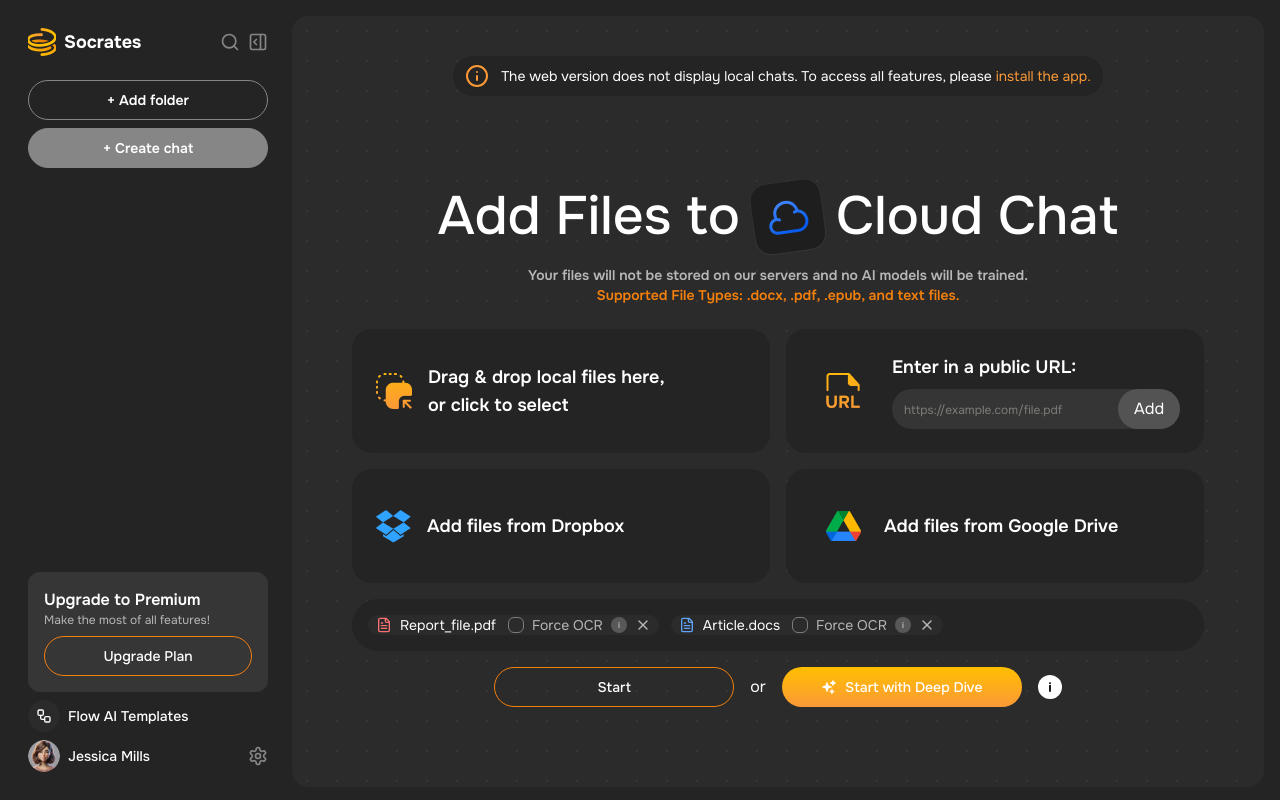
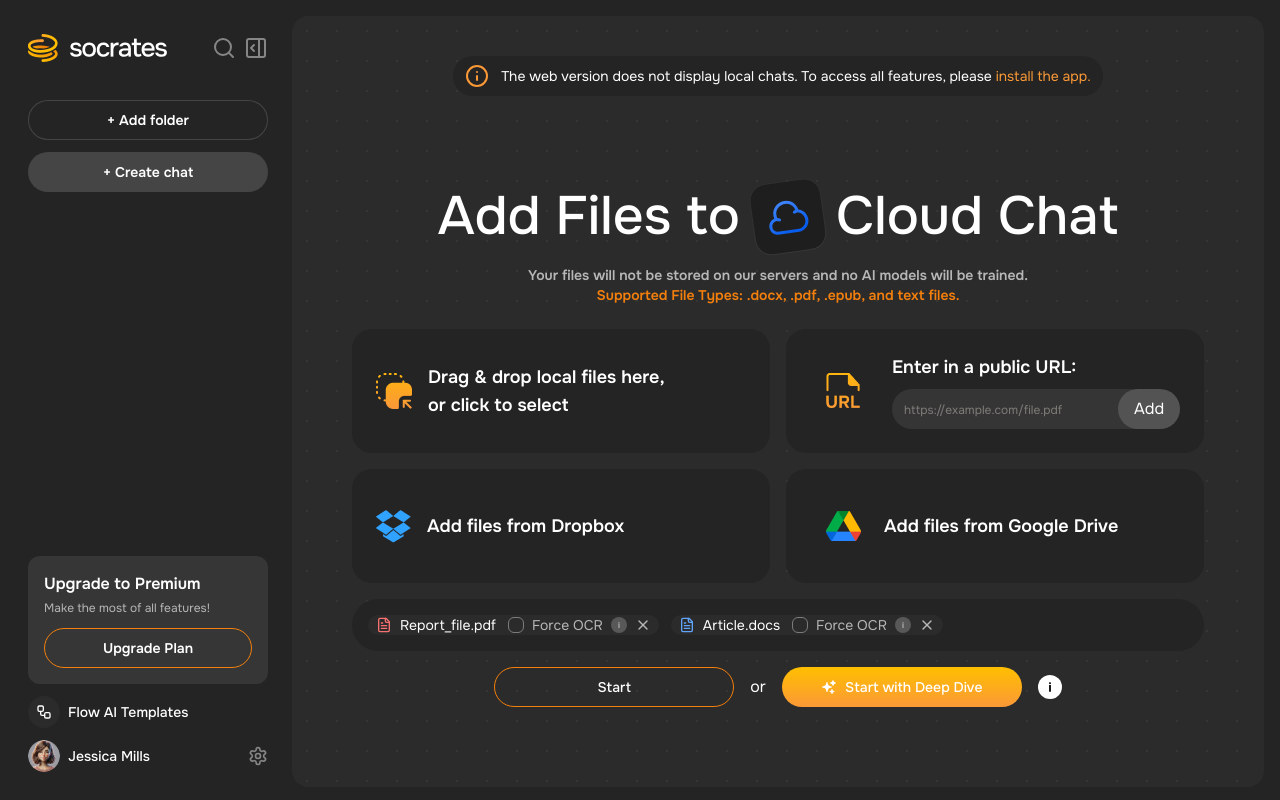
Before and after one commit to Samadsust71/crazy-devs-task, a React (Vite) app: page / in a window 1280 px wide. Built offline with nearby package versions, Linux system fonts and the light colour scheme.

Commit message:
sidebar css done

```diff
--- a/src/components/FileUpload.jsx
+++ b/src/components/FileUpload.jsx
@@ -74,7 +74,7 @@
           <img src={url} alt="url" />
           <div className="">
             <p className="text-lg font-semibold">Enter in a public URL:</p>
-                <div className="flex items-center justify-between mt-2 gap-2 bg-[#353535] rounded-full ">
+            <div className="flex items-center justify-between mt-2 gap-2 bg-[#353535] rounded-full focus:border border-accent">
               <Input
                 placeholder="https://example.com/file.pdf"
                 className=" bg-transparent placeholder:text-[#7E7C78] placeholder:text-xs outline-none border-none"
@@ -91,9 +91,7 @@
         </div>
         <div className="bg-[#242424] p-6 rounded-[20px]  cursor-pointer flex items-center gap-2">
           <img src={drive} alt="drive" />
-              <p className="text-lg font-semibold">
-                Add files from Google Drive
-              </p>
+          <p className="text-lg font-semibold">Add files from Google Drive</p>
         </div>
       </div>
       {/* Selected Files List */}
@@ -124,6 +122,8 @@
       </div>
       </div>
 
+
+
       {/* Buttons */}
       <div className="flex justify-center items-center gap-4 mt-4">
         <Button
@@ -134,21 +134,20 @@
         </Button>
         <span>or</span>
         <Button className="bg-gradient-to-b from-[#FFBF00] to-[#FB9937] text-text font-medium hover:opacity-90 w-60 rounded-[56px]">
-            <HiSparkles className="text-3xl" />
-            <span>Start with Deep Dive</span>
+        <HiSparkles className="text-3xl"/><span>Start with Deep Dive</span>
         </Button>
         <div>
           <TooltipProvider>
             <Tooltip>
               <TooltipTrigger className="flex justify-center items-center">
-                  <IoIosInformation className="bg-white rounded-full text-black border-none outline-none text-2xl" />
+                <IoIosInformation  className="bg-white rounded-full text-black border-none outline-none text-2xl" />
               </TooltipTrigger>
               <TooltipContent>
                 <div className="text-white w-[226px] text-xs">
                   <p>
                     Deep Dive processes documents section by section for
-                      "unlimited" context, enabling complete answers. Run once
-                      per chat to unlock Table AI and Prompt Loops
+                    "unlimited" context, enabling complete answers. Run once per
+                    chat to unlock Table AI and Prompt Loops
                   </p>
                 </div>
               </TooltipContent>
--- a/src/components/Sidebar.jsx
+++ b/src/components/Sidebar.jsx
@@ -1,41 +1,42 @@
 
-import { Settings, Search, PanelRightOpenIcon, WorkflowIcon } from "lucide-react";
+import { Settings, Search, WorkflowIcon, PanelRightOpenIcon } from "lucide-react";
 import { Button } from "./ui/button";
-import logo from "../assets/logo.png"
+import logo from "../assets/Logo-level.png"
 import userImg from "../assets/user.png"
+// import sidebarLeft from "../assets/sidebar-left.svg"
 
 const Sidebar = () => {
   return (
     <div className="text-text flex flex-col justify-between h-screen pt-7 pb-7 pl-7 pr-3 w-full">
       {/* Top Section */}
-      <div>
+      <div className="space-y-8">
         <div className="flex items-center justify-between">
           <div className="text-lg font-bold flex items-center gap-2">
-            <img src={logo} alt="logo" className="w-7 h-7 object-cover" />
-            <span>Socrates</span>
+            <img src={logo} alt="logo" className="" />
           </div>
           <div className="flex items-center gap-2">
-          <Search className="w-5 h-5 cursor-pointer text-[#868686]" />
-          <PanelRightOpenIcon className="w-5 h-5 cursor-pointer text-[#868686]"/>
+          <Search className="w-6 h-6 cursor-pointer text-[#868686] hover:text-text transition duration-300" />
+          <PanelRightOpenIcon className="w-6 h-6 cursor-pointer text-[#868686]  hover:text-text transition duration-300"/>
+          {/* <img src={sidebarLeft} alt="sidebar" /> */}
           </div>
         </div>
 
-        <div className="mt-6 flex flex-col gap-2">
-          <Button variant="outline" className="font-semibold text-sm w-full border-[#868686] bg-background rounded-[56px]">
+        <div className="mt-6 flex flex-col gap-3">
+          <Button variant="outline" className=" font-semibold text-sm w-full border-white/15 bg-background rounded-[56px]">
             + Add folder
           </Button>
-          <Button variant="outline" className=" font-semibold text-sm w-full border-[#868686] rounded-[56px] hover:bg-[#868686]">
+          <Button variant="outline" className="bg-white/15 font-semibold text-sm w-full border-none rounded-[56px] hover:bg-white/15">
             + Create chat
           </Button>
         </div>
       </div>
 
-      <div className="space-y-2">
+      <div className="space-y-3">
         {/* Upgrade Section */}
       <div className="bg-[#363636] p-4 rounded-xl">
         <p className="text-text font-semibold">Upgrade to Premium</p>
-        <p className="text-xs text-text-secondary font-normal">Make the most of all features!</p>
-        <Button variant="default" className="mt-2 border border-accent-orange3 bg-transparent text-text w-full rounded-[56px] hover:bg-transparent">
+        <p className="text-xs text-text-secondary font-normal mt-1">Make the most of all features!</p>
+        <Button variant="default" className="mt-3 border border-accent-orange3 text-sm font-semibold bg-transparent text-text w-full rounded-[56px] hover:bg-transparent">
           Upgrade Plan
         </Button>
       </div>
@@ -55,7 +56,7 @@
           />
           <span className="text-sm font-medium">Jessica Mills</span>
         </div>
-        <Settings className="w-5 h-5 cursor-pointer text-[#868686]" />
+        <Settings className="w-5 h-5 cursor-pointer text-[#868686] hover:text-text transition duration-300" />
       </div>
       </div>
     </div>
```
Also changed, not shown: src/assets/Logo-level.png (added), src/assets/sidebar-left.svg (added). Lines whose indentation alone changed are shown as unchanged.
